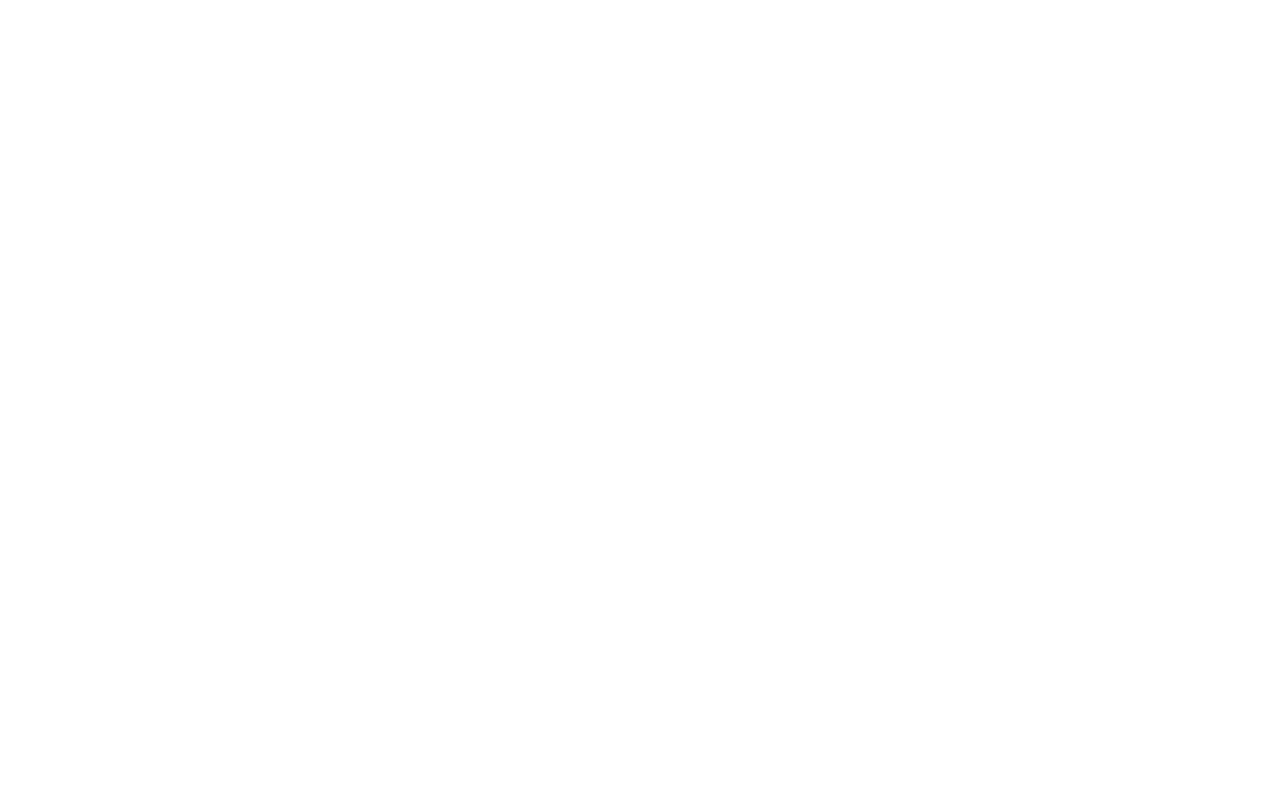
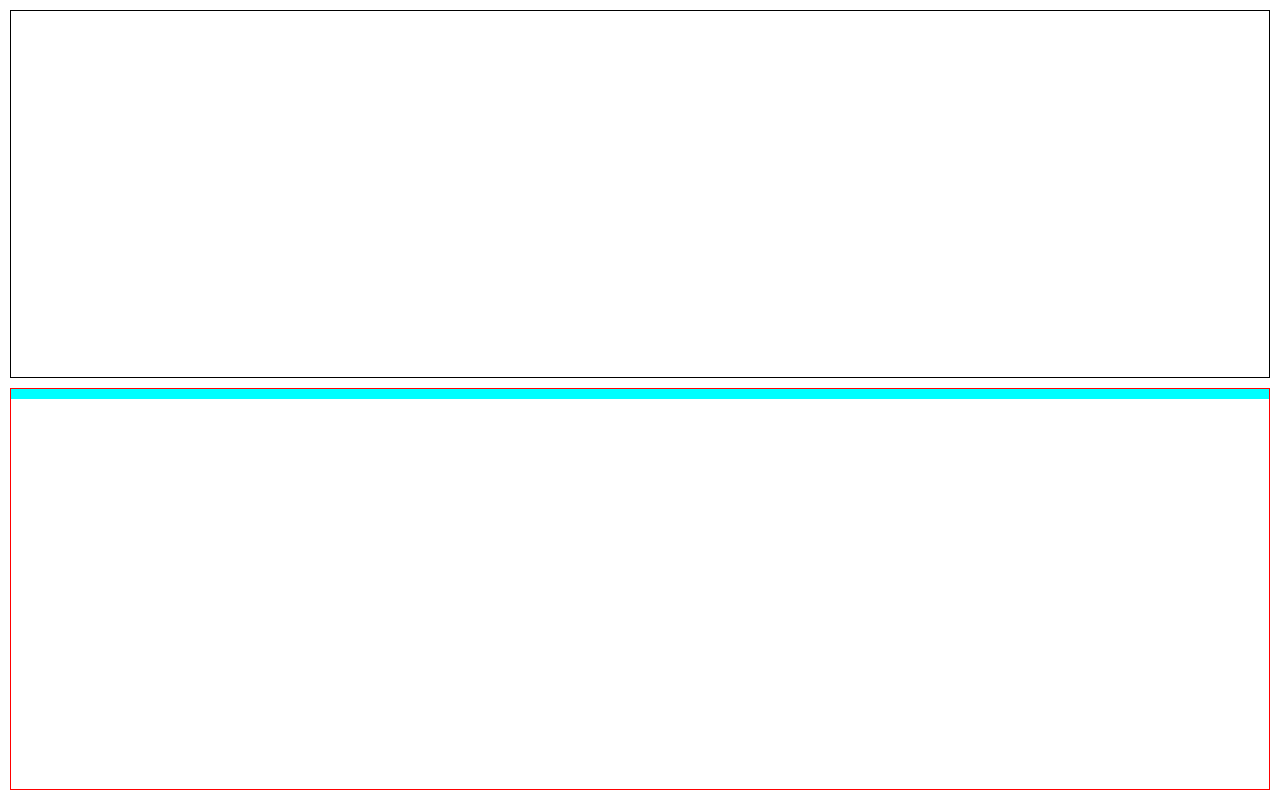
Before and after one commit to Lil-El/vue-demo, a Vue app: page / in a window 1280 px wide. Built offline with nearby package versions, Linux system fonts and the light colour scheme.

Commit message:
resize div box

```diff
--- a/src/App.vue
+++ b/src/App.vue
@@ -1,6 +1,10 @@
 <template>
-  <div>
-    <Watch />
+  <div class="c" @mousemove="handleResize" @mouseup="handleEnd" @mouseleave="handleEnd">
+    <!-- <Watch /> -->
+    <div class="a"></div>
+    <div class="b" ref="container">
+      <div class="resize" @mousedown="handleStart"></div>
+    </div>
   </div>
 </template>
 
@@ -8,5 +12,57 @@
 import Watch from "@/case/Watch/Parent.vue";
 export default {
   components: { Watch },
+  data() {
+    return {
+      isMoving: false,
+    };
+  },
+  methods: {
+    handleResize(ev) {
+      if(!this.isMoving) return void 0;
+      if(ev.clientY < 100) return void 0;
+      let height = window.innerHeight - ev.clientY - 10;
+      if(height < 300) return void 0;
+      this.$refs.container.style.height = height + 'px';
+    },
+    handleStart() {
+      this.isMoving = true;
+    },
+    handleEnd() {
+      this.isMoving = false;
+    },
+  },
 };
 </script>
+
+<style lang="scss">
+* {
+  padding: 0;
+  margin: 0;
+}
+.c {
+  display: flex;
+  flex-direction: column;
+  height: calc(100vh - 20px);
+  max-height: 100vh;
+  margin: 10px;
+  box-sizing: border-box;
+}
+.a {
+  flex: 1;
+  border: 1px solid black;
+}
+.b {
+  margin-top: 10px;
+  position: relative;
+  height: 400px;
+  border: 1px solid red;
+  .resize {
+    width: 100%;
+    height: 10px;
+    position: absoulate;
+    background-color: aqua;
+    cursor: ns-resize;
+  }
+}
+</style>
```
